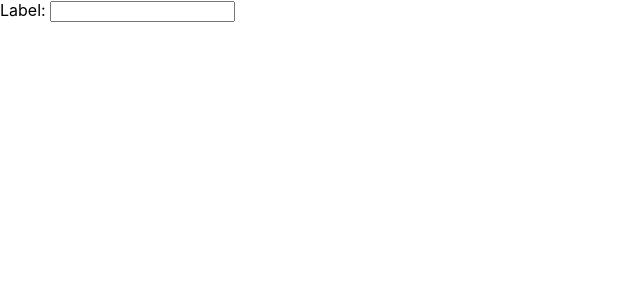
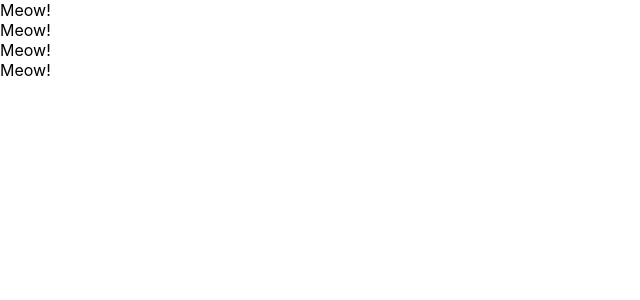
Before and after one commit to Basio0916/my-react-app, a React (Create React App) app: page / in a window 1280 px wide. Shown: the top 300 px of the page, without its empty margins (0-640 px from the left). Built offline with nearby package versions, Linux system fonts and the light colour scheme.

Commit message:
Learn components

```diff
--- a/src/App.js
+++ b/src/App.js
@@ -1,12 +1,26 @@
-import React, {Component} from 'react';
+import React from 'react';
 
-function App() {
-  return (  // 関数コンポーネントの場合はdivで括る必要がある→React.Fragmentで余計なdivを作らないことができる
-    <React.Fragment>
-      <label htmlFor="bar">Label: </label>
-      <input type="text" name="bar" onChange={()=>{console.log("I am clicked.")}}/>
-    </React.Fragment>
+// // クラスコンポーネント
+// class App extends Component{
+//   render(){
+//     return <div>Hi!</div>
+//   }
+// }
+
+// 関数コンポーネント
+function App(){
+  return(
+    <div>
+      <Cat />
+      <Cat />
+      <Cat />
+      <Cat />
+    </div>
   )
 }
 
+function Cat(){
+  return <div>Meow!</div>
+}
+
 export default App;
```
